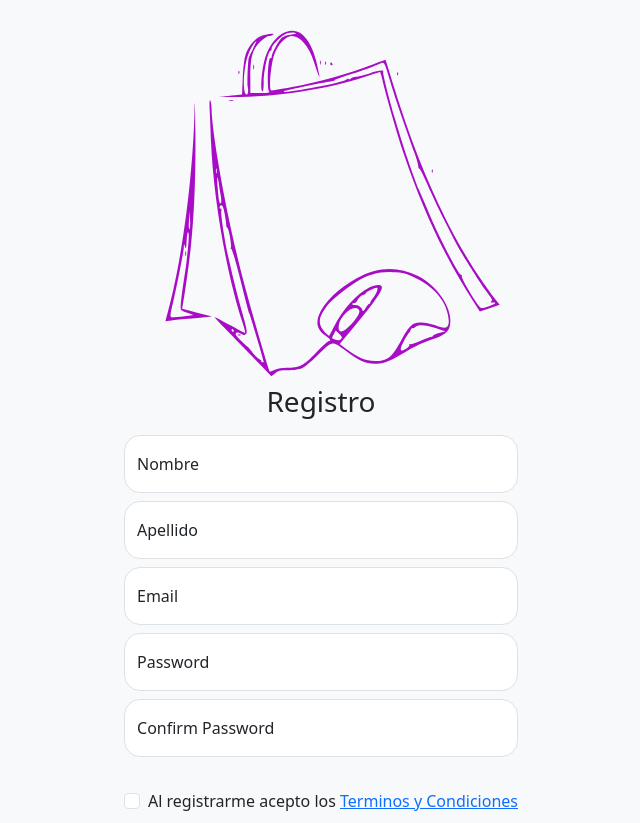
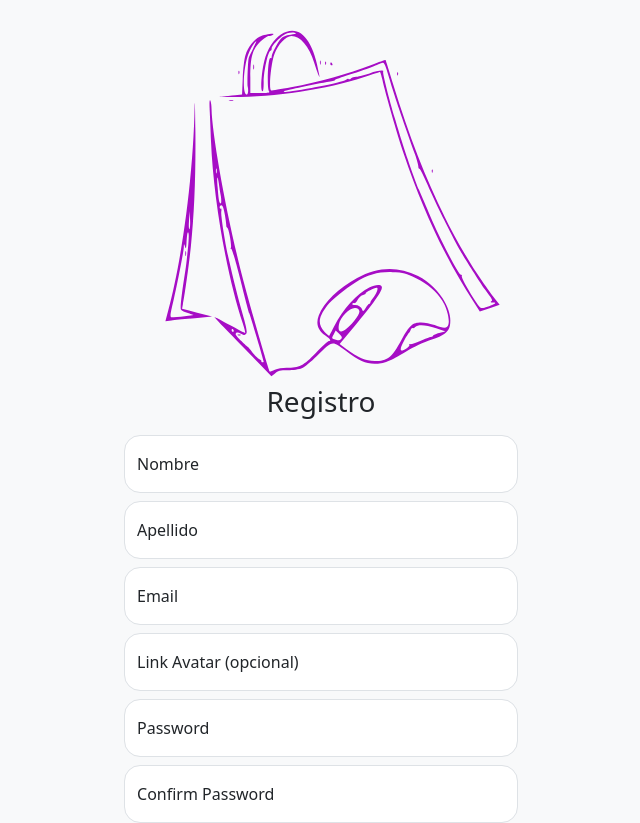
Before and after one commit to sanfosx/ShoppyApp, a React (Vite) app: page /register in a window 1280 px wide. Shown: the top 823 px of the page, without its empty margins (319-959 px from the left). Built offline with nearby package versions, Linux system fonts and the light colour scheme.

Commit message:
[FEAT] - Modifico registerPage y Navbar para cargar el link del avatar en el registro y mostrarlo en la navbar

```diff
--- a/src/components/Navbar/Navbar.jsx
+++ b/src/components/Navbar/Navbar.jsx
@@ -45,7 +45,10 @@ console.log(auth.userProfile)
     {auth.isLoggedIn
     ? <div className="dropdown text-end">
     <a href="#" className="d-block link-body-emphasis text-decoration-none dropdown-toggle" data-bs-toggle="dropdown" aria-expanded="false">
-      <img src="https://github.com/mdo.png" alt="mdo" width="32" height="32" className="rounded-circle"/>
+      {auth.userProfile.avatar
+      ?<img src={auth.userProfile.avatar} alt="mdo" width="32" height="32" className="rounded-circle"/>
+    :<img src="https://github.com/mdo.png" alt="mdo" width="32" height="32" className="rounded-circle"/>
+    }
     </a>
     <ul className="dropdown-menu text-small">
       <li className="text-center">{auth.userProfile.name}</li>
--- a/src/pages/RegisterPage.jsx
+++ b/src/pages/RegisterPage.jsx
@@ -39,10 +39,10 @@ const RegisterPage = () => {
     const handleRegister = async (event) => {
         event.preventDefault();
         let formData = new FormData(event.currentTarget);
-        let email = formData.get("email").toString();
+        let email = formData.get('email').toString();
         let password = formData.get('password').toString();
         let name = formData.get('name').toString();
-        let avatar = 'https://api.lorem.space/image/face?w=640&h=480&r=867'
+        let avatar = formData.get('avatar').toString() //?formData.get(avatar).toString():'https://api.lorem.space/image/face?w=640&h=480&r=867'
 
         let newUser = { name, email, password, avatar }
 
@@ -72,6 +72,11 @@ const RegisterPage = () => {
                         <input type="email" name="email" className="form-control rounded-4" id="floatingInput" placeholder="name@example.com" />
                         <label htmlFor="floatingInput">Email</label>
                     </div>
+
+                    <div className="form-floating ">
+                        <input type="text" name="avatar" className="form-control rounded-4" id="floatingInput" placeholder="name@example.com" />
+                        <label htmlFor="floatingInput">Link Avatar (opcional)</label>
+                    </div>
                     <div className="form-floating">
                         <input type="password" name="password" className="form-control rounded-4" id="floatingPassword" placeholder="Password" />
                         <label htmlFor="floatingPassword">Password</label>
```
